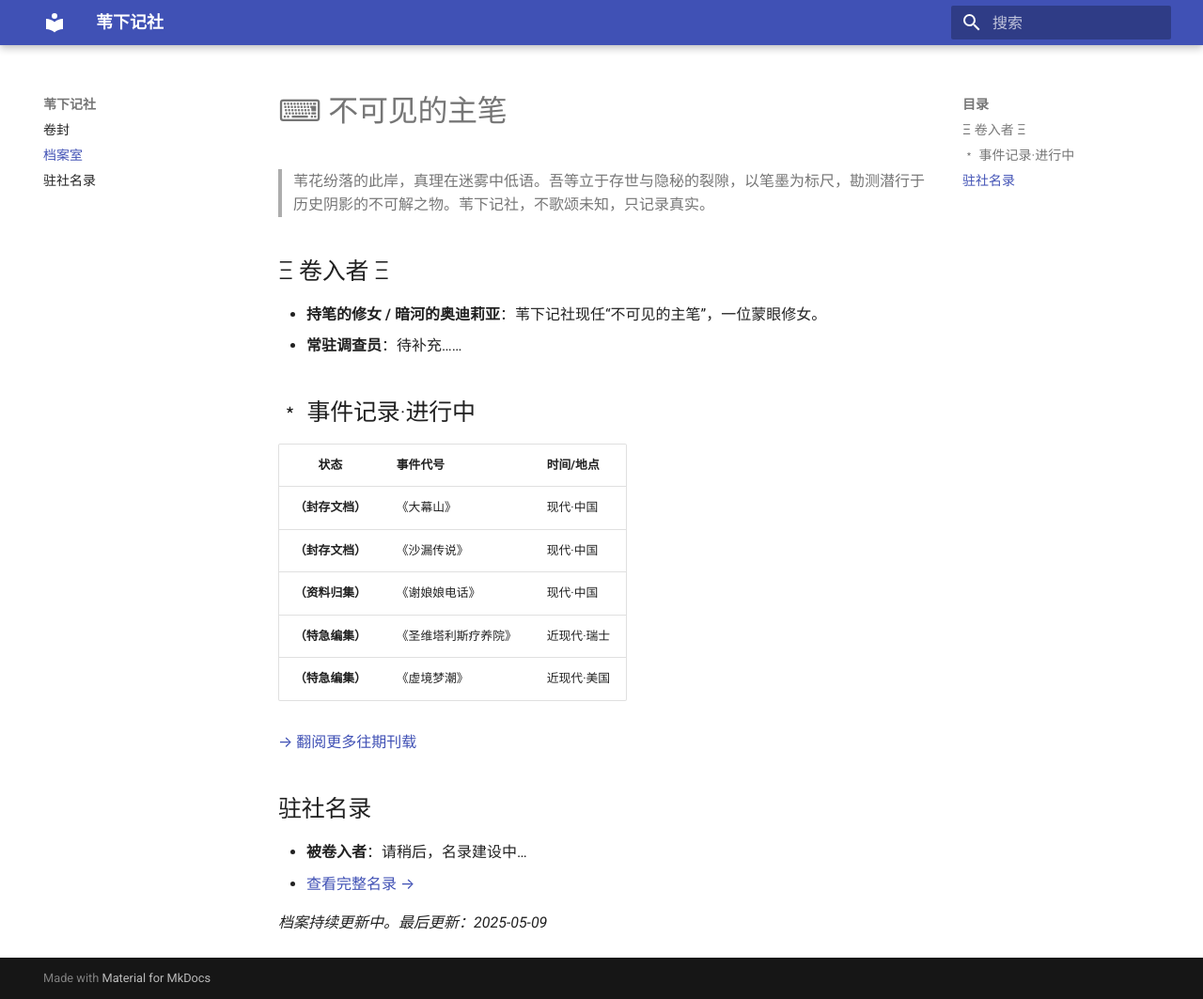
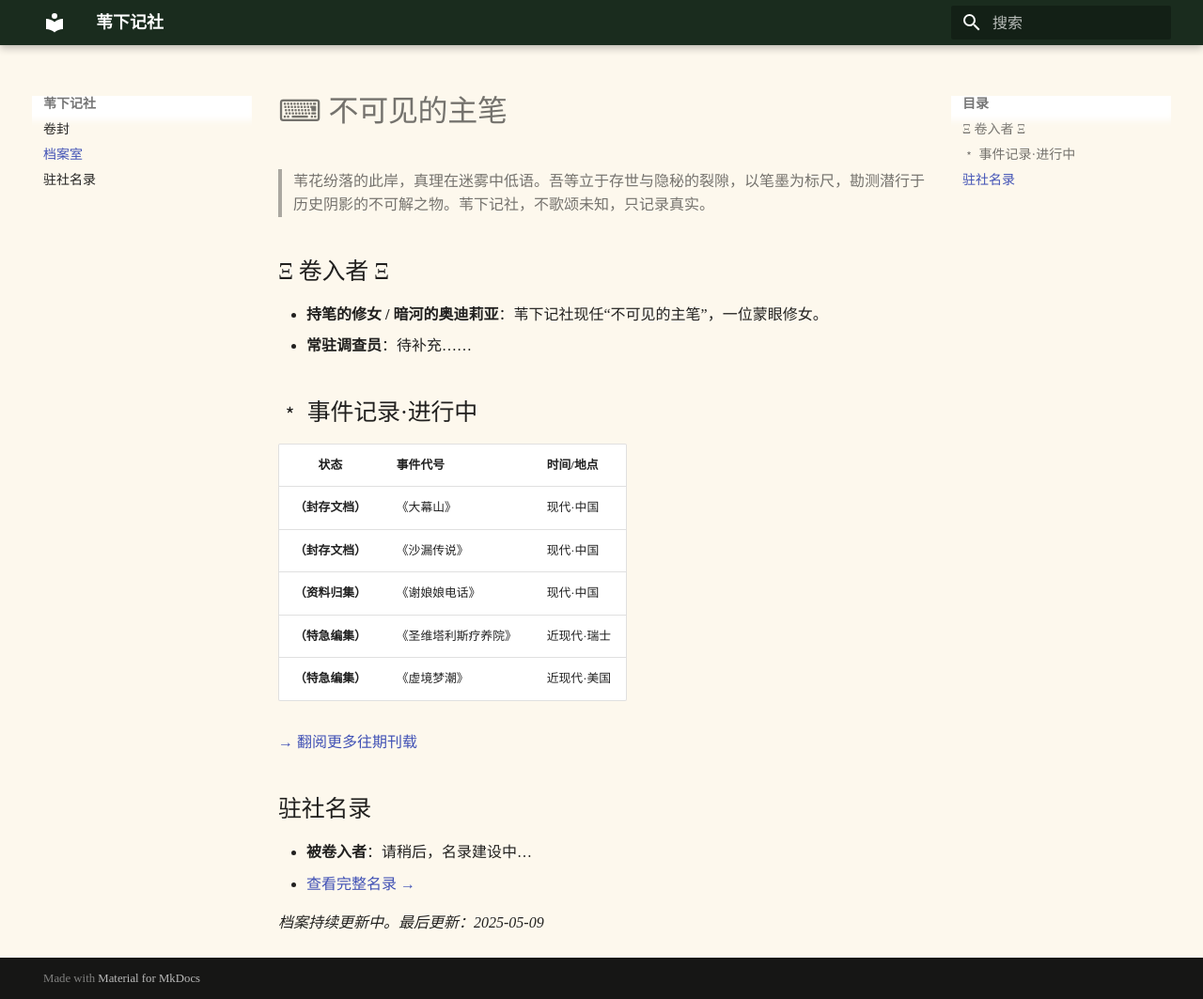
Before and after one commit to atokaz/my-coc-wiki, an MkDocs documentation site: the page built from docs/home.md, in a window 1280 px wide and 1063 px high. Shown: the whole window at 94% size. Built offline with MkDocs 1.6.1 and Material for MkDocs 9.7.7, drawn with Linux system fonts in a browser that asks for light colours.

Commit message:
Update mkdocs.yml

```diff
--- a/mkdocs.yml
+++ b/mkdocs.yml
@@ -23,8 +23,5 @@ nav:
   - 档案室: home.md
   - 驻社名录: roster.md
 
-#extra_css:
-#  - stylesheets/extra.css
-
-#extra_javascript:
-#  - javascripts/extra.js
+extra_css:
+  - stylesheets/extra.css
```
